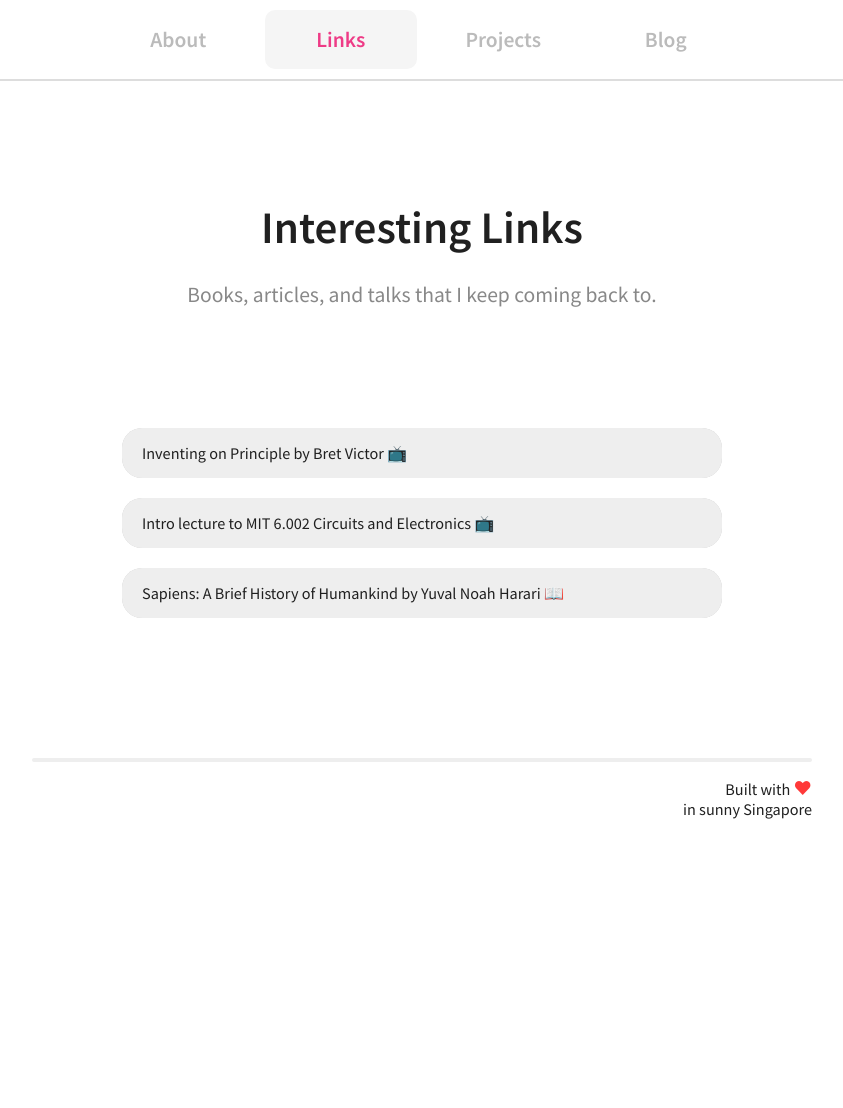
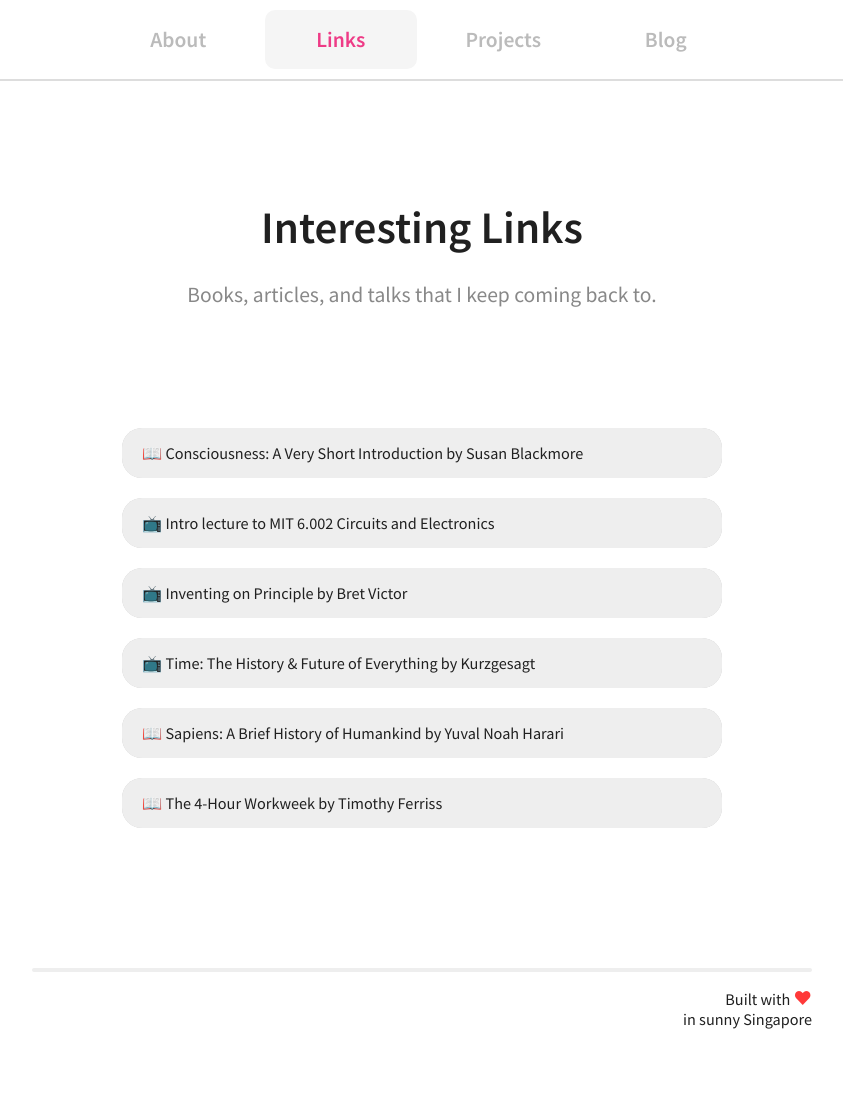
Before and after one commit to rskhor/website, a Jekyll site: the page built from links.html, in a window 1280 px wide. Shown: the whole page, without its empty margins (218-1061 px from the left). Built offline with Jekyll 4.4.1, drawn with Linux system fonts in a browser that asks for light colours; before the commit the page ends 900 px from its top, so only the background shows below that.

Commit message:
Add more links

```diff
--- a/_data/links.yml
+++ b/_data/links.yml
@@ -1,6 +1,12 @@
-- title: "Inventing on Principle by Bret Victor 📺"
+- title: "📖 Consciousness: A Very Short Introduction by Susan Blackmore"
+  url:   "https://www.goodreads.com/book/show/254497.Consciousness"
+- title: "📺 Intro lecture to MIT 6.002 Circuits and Electronics"
+  url:   "https://www.youtube.com/watch?v=AfQxyVuLeCs"
+- title: "📺 Inventing on Principle by Bret Victor"
   url:   "https://vimeo.com/36579366"
-- title: "Intro lecture to MIT 6.002 Circuits and Electronics 📺"
-  url:   "https://www.youtube.com/watch?v=AfQxyVuLeCs"
-- title: "Sapiens: A Brief History of Humankind by Yuval Noah Harari 📖"
+- title: "📺 Time: The History & Future of Everything by Kurzgesagt"
+  url:   "https://youtu.be/5TbUxGZtwGI"
+- title: "📖 Sapiens: A Brief History of Humankind by Yuval Noah Harari"
   url:   "https://www.goodreads.com/book/show/23692271-sapiens"
+- title: "📖 The 4-Hour Workweek by Timothy Ferriss"
+  url:   "https://www.goodreads.com/book/show/368593.The_4_Hour_Workweek"
```
